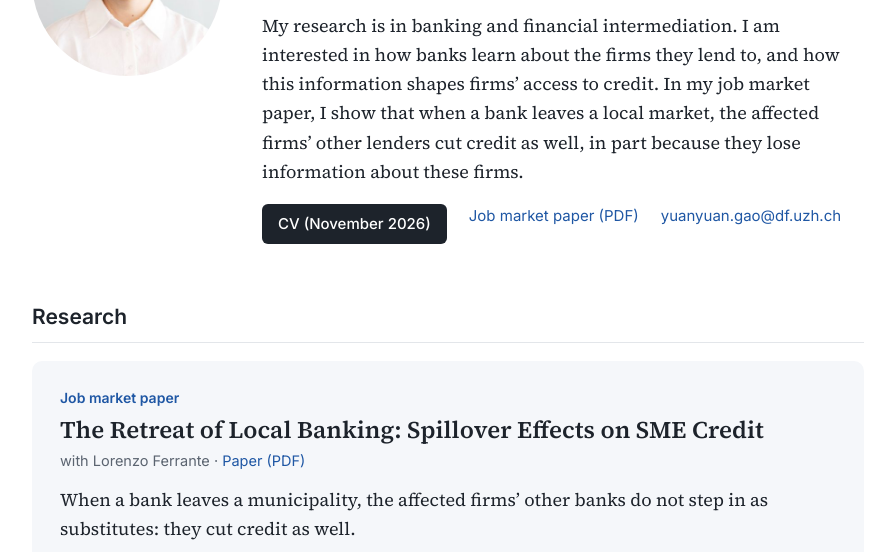
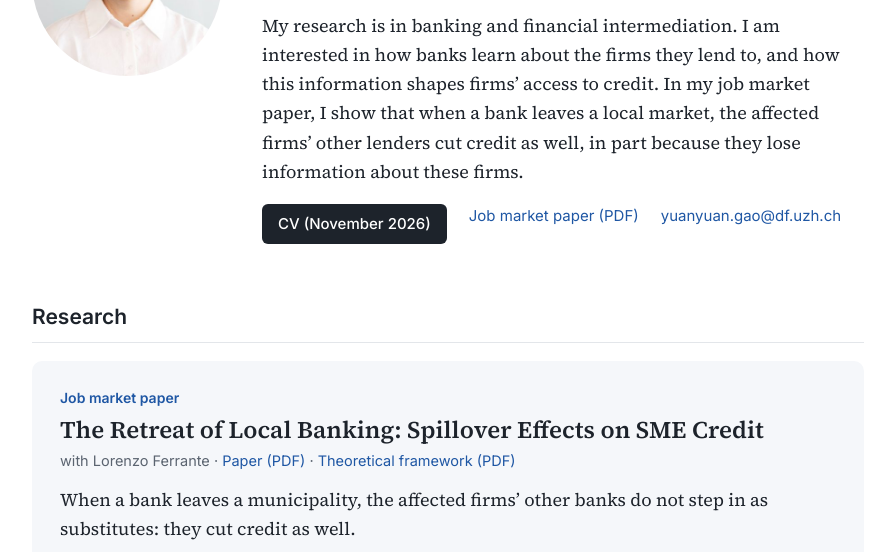
Before and after one commit to yyg0304/yyg0304.github.io, a plain HTML site: page index.html in a window 1280 px wide. Shown: the part 217-769 px from the top of the page, without its empty margins (192-1087 px from the left). Drawn offline with Linux system fonts and the light colour scheme.

Commit message:
Add theoretical framework note to the JMP entries
Standalone PDF of the framework (firm and information channels), linked as
"Theoretical framework (PDF)" next to the paper on the home and research pages.

Co-Authored-By: Claude Opus 5.5 <noreply@anthropic.com>

```diff
--- a/index.html
+++ b/index.html
@@ -23,7 +23,7 @@
 <section id="research"><h2>Research</h2>
 <article class="jmp"><p class="kind">Job market paper</p>
 <h3 class="ptitle">The Retreat of Local Banking: Spillover Effects on SME Credit</h3>
-<p class="meta">with Lorenzo Ferrante · <a href="https://drive.google.com/file/d/1l1pgFVJreJL63-VNwxpn91xa-HqWeBpv/view?usp=sharing">Paper (PDF)</a></p>
+<p class="meta">with Lorenzo Ferrante · <a href="https://drive.google.com/file/d/1l1pgFVJreJL63-VNwxpn91xa-HqWeBpv/view?usp=sharing">Paper (PDF)</a> · <a href="Gao_Ferrante_framework.pdf">Theoretical framework (PDF)</a></p>
 <p class="teaser">When a bank leaves a municipality, the affected firms’ other banks do not step in as substitutes: they cut credit as well.</p>
 <details class="more"><summary>Abstract and main figure</summary>
 <p>As technological transformation leads banks to retreat from local markets, in a frictionless credit market, firms can be expected to rely on other lenders to step in as substitutes. Instead, using Italian loan-level data with lenders’ default forecasts, we find that when a bank leaves a municipality, an affected firm’s incumbent co-lenders act as complements and cut credit as well. One year after the exit, incumbent co-lenders account for 69 percent of the decline in the firm’s credit from its incumbent banks. Relative to their other borrowers in the same municipality, they cut credit to affected firms by an extra 4.2 percent. The cut reflects both an increase in borrower risk and a deterioration of lender information: affected firms default more often, and the co-lenders’ default forecasts become less accurate. Co-lenders with a branch in the municipality lose little forecast accuracy and cut about half as much as those without one, implying that lost information accounts for 29 percent of the cut. Lending by a firm’s other banks is thus complementary to local banks’ presence, implying that branch closures generate negative externalities across the wider credit market.</p>
```
Also changed, not shown: research.html (+1 -1 lines), 1 other file.
